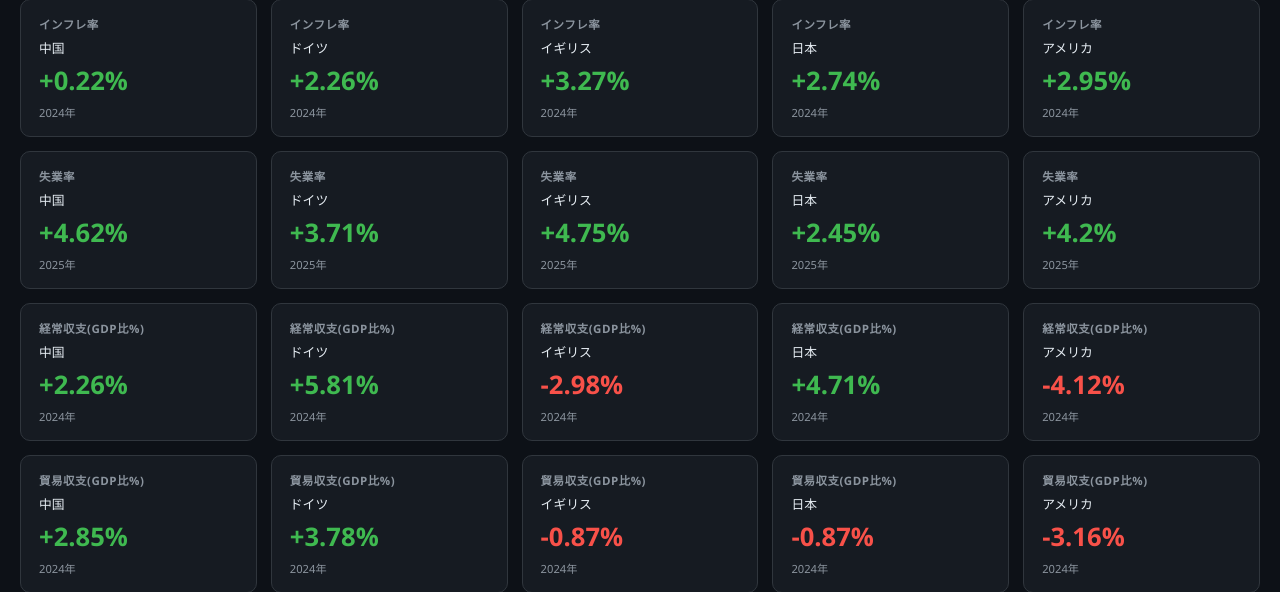
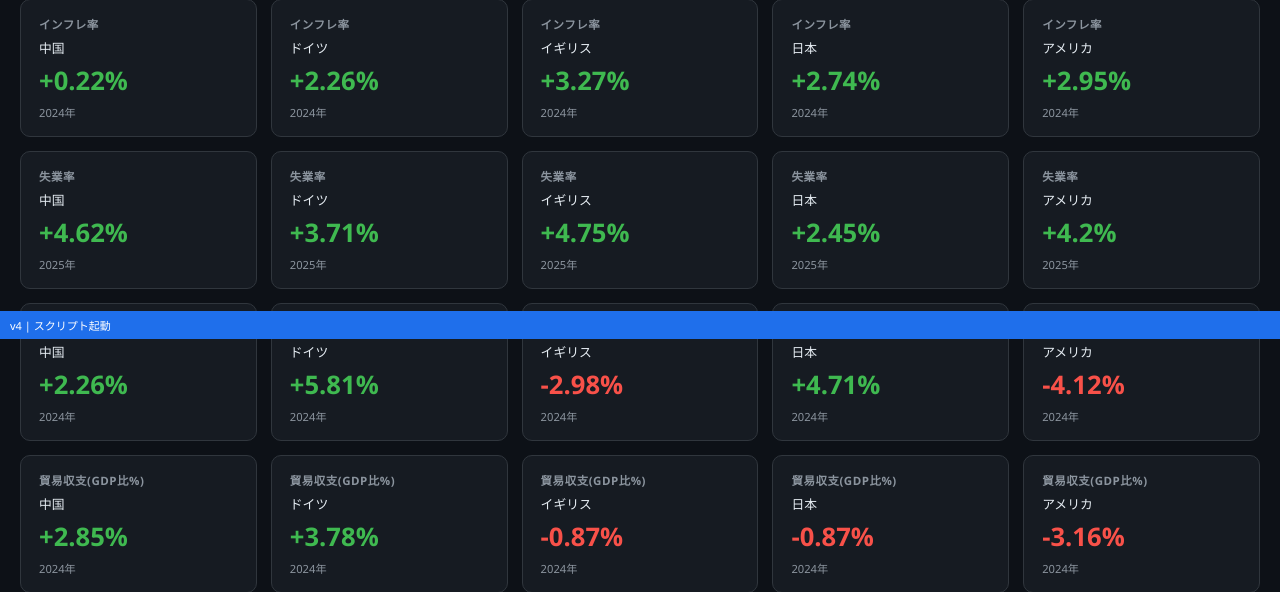
Before and after one commit to doctor789/econodash, a Flask app: page / in a window 1280 px wide. Shown: the part 461-1053 px from the top of the page. Run offline with Flask 3, Linux system fonts and the light colour scheme; data comes from the database, SQL or seed files in the repository.

Commit message:
モバイルデバッグ: 画面下に状態バーを常時表示（v4）
Co-Authored-By: Claude Sonnet 4.6 <noreply@anthropic.com>

```diff
--- a/templates/index.html
+++ b/templates/index.html
@@ -305,19 +305,22 @@ main { max-width: 1400px; margin: 0 auto; padding: 24px 20px; }
   </div>
 </main>
 
-<div id="debug-bar" style="display:none;position:fixed;bottom:0;left:0;right:0;background:#f85149;color:#fff;font-size:11px;padding:6px 10px;z-index:9999;word-break:break-all"></div>
+<div id="debug-bar" style="position:fixed;bottom:0;left:0;right:0;background:#1f6feb;color:#fff;font-size:11px;padding:6px 10px;z-index:9999;word-break:break-all">v4 起動中…</div>
 
 <script>
+const APP_VERSION = 'v4';
+function setDbg(msg, isErr) {
+  const bar = document.getElementById('debug-bar');
+  bar.style.background = isErr ? '#f85149' : '#1f6feb';
+  bar.textContent = APP_VERSION + ' | ' + msg;
+}
 window.onerror = function(msg, src, line) {
-  const bar = document.getElementById('debug-bar');
-  bar.style.display = 'block';
-  bar.textContent = 'JS Error: ' + msg + ' (' + (src||'').split('/').pop() + ':' + line + ')';
+  setDbg('JS Err: ' + msg + ' (' + (src||'').split('/').pop() + ':' + line + ')', true);
 };
 window.addEventListener('unhandledrejection', function(e) {
-  const bar = document.getElementById('debug-bar');
-  bar.style.display = 'block';
-  bar.textContent = 'Promise Error: ' + (e.reason?.message || e.reason || 'unknown');
+  setDbg('Promise Err: ' + (e.reason?.message || e.reason || 'unknown'), true);
 });
+setDbg('スクリプト起動');
 
 const COUNTRY_COLORS = {
   JP: '#00cfff', US: '#00ff88', CN: '#ff4444', DE: '#ffcc00', GB: '#dd88ff'
@@ -785,16 +788,20 @@ function drawSingleRate(canvasId, rows, color) {
 let marketsLoaded = false;
 async function loadMarkets(retry = 0) {
   if (marketsLoaded) return;
+  setDbg('loadMarkets 開始 retry=' + retry);
   const stockCards = document.getElementById('stock-cards');
   try {
     if (retry > 0) {
       stockCards.innerHTML = `<div class="loading"><div class="spinner"></div>データ準備中... (${retry}/4)</div>`;
     }
+    setDbg('fetch /api/markets...');
     const res = await fetch('/api/markets');
+    setDbg('fetch完了 status=' + res.status);
     if (!res.ok) throw new Error(`HTTP ${res.status}`);
     const data = await res.json();
     marketsData = data;
     const stocks = data.stocks || {};
+    setDbg('株データ受信 ' + Object.keys(stocks).length + '銘柄');
     if (Object.keys(stocks).length === 0 && retry < 4) {
       stockCards.innerHTML = '<div class="loading"><div class="spinner"></div>株価データ準備中... しばらくお待ちください</div>';
       setTimeout(() => loadMarkets(retry + 1), 8000);
@@ -935,7 +942,9 @@ async function loadMarkets(retry = 0) {
     drawRateChart('chart-policy-rate', rateData.policy);
 
     marketsLoaded = true;
+    setDbg('描画完了 株' + Object.keys(stocks).length + '銘柄');
   } catch(e) {
+    setDbg('catch: ' + e.message + ' retry=' + retry, true);
     if (retry < 4) {
       stockCards.innerHTML = `<div class="loading"><div class="spinner"></div>再試行中... (${retry + 1}/4)</div>`;
       setTimeout(() => loadMarkets(retry + 1), 8000);
```
